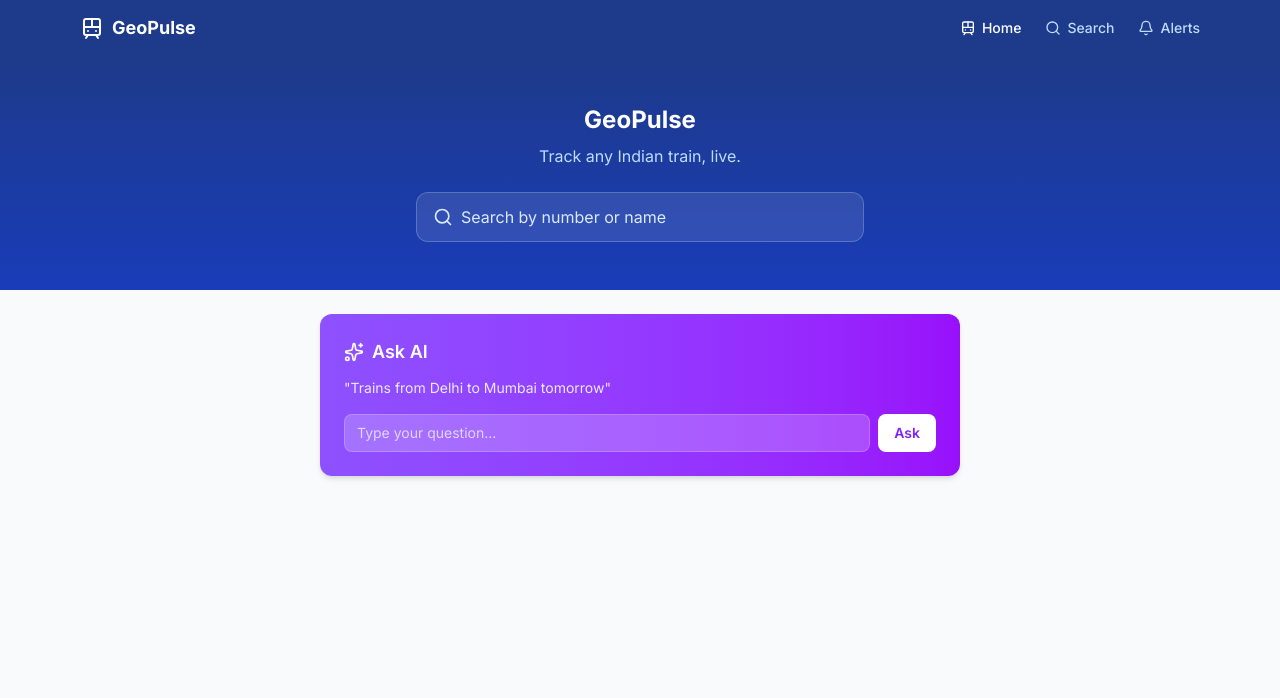
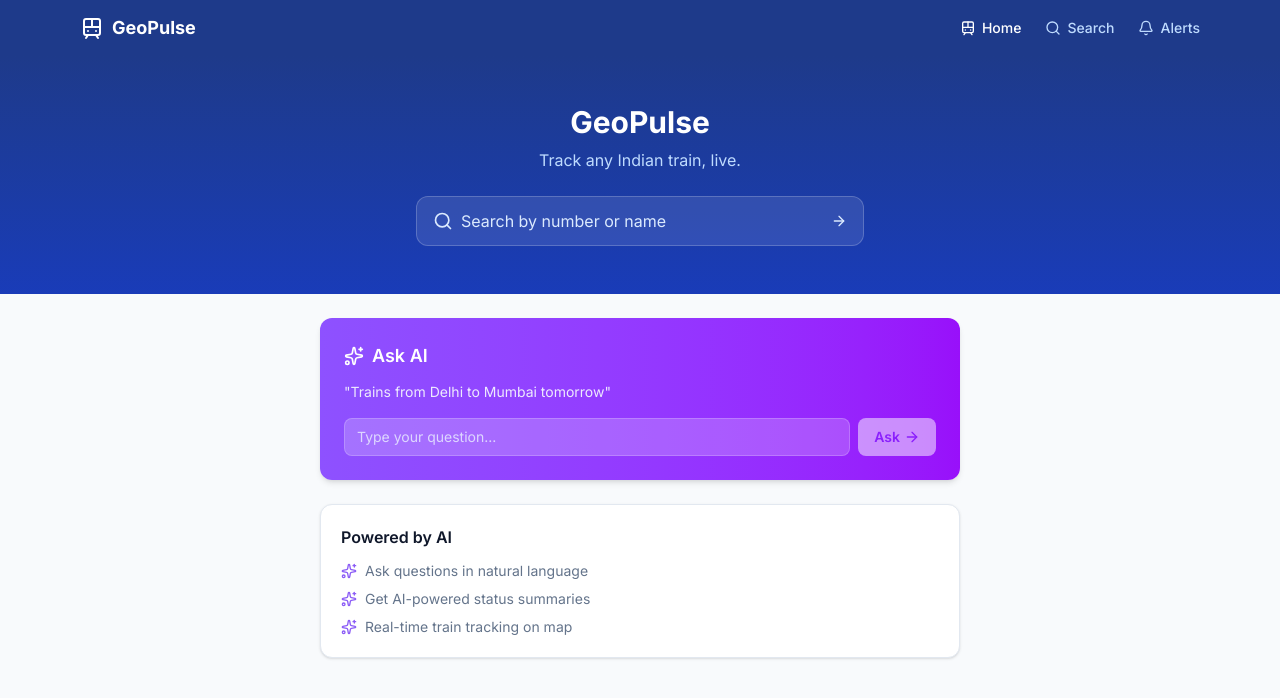
Before and after one commit to AyushSid28/GeoPulse, a React (Vite) app in the folder frontend/: page / in a window 1280 px wide. Shown: the top 698 px of the page. Built offline with nearby package versions, Linux system fonts and the light colour scheme.

Commit message:
wire up home page with AI search and recent trains

```diff
--- a/frontend/src/pages/HomePage.tsx
+++ b/frontend/src/pages/HomePage.tsx
@@ -1,42 +1,156 @@
-import { Search, Sparkles } from 'lucide-react'
+import { useState, useEffect } from 'react'
 import { useNavigate } from 'react-router-dom'
+import { Search, Sparkles, ArrowRight, Clock, ChevronRight } from 'lucide-react'
+import { aiSearch } from '../api/ai'
+import TrainCard from '../components/search/TrainCard'
+import LoadingSpinner from '../components/shared/LoadingSpinner'
+import type { Train } from '../types'
 
 export default function HomePage() {
   const navigate = useNavigate()
+  const [aiQuery, setAiQuery] = useState('')
+  const [aiLoading, setAiLoading] = useState(false)
+  const [aiResults, setAiResults] = useState<Train[] | null>(null)
+  const [aiCaption, setAiCaption] = useState<string | null>(null)
+  const [aiError, setAiError] = useState<string | null>(null)
+  const [recentTrains, setRecentTrains] = useState<Train[]>([])
+
+  useEffect(() => {
+    const stored = localStorage.getItem('geopulse_recent')
+    if (stored) {
+      try { setRecentTrains(JSON.parse(stored)) } catch { /* ignore */ }
+    }
+  }, [])
+
+  const handleAISearch = async (e: React.FormEvent) => {
+    e.preventDefault()
+    const trimmed = aiQuery.trim()
+    if (!trimmed) return
+
+    setAiLoading(true)
+    setAiResults(null)
+    setAiCaption(null)
+    setAiError(null)
+
+    try {
+      const data = await aiSearch(trimmed)
+      setAiResults(data.results)
+      setAiCaption(data.caption)
+    } catch {
+      setAiError('AI search failed. Try the manual search.')
+    } finally {
+      setAiLoading(false)
+    }
+  }
 
   return (
     <div>
+      {/* Hero */}
       <section className="bg-gradient-to-b from-primary to-blue-800 text-white px-4 py-12 text-center">
-        <h1 className="text-2xl font-bold mb-2">GeoPulse</h1>
+        <h1 className="text-3xl font-bold mb-2">GeoPulse</h1>
         <p className="text-blue-200 mb-6">Track any Indian train, live.</p>
         <button
           onClick={() => navigate('/search')}
           className="w-full max-w-md mx-auto flex items-center gap-2 bg-white/10 border border-white/20 rounded-xl px-4 py-3 text-left text-blue-100 hover:bg-white/20 transition"
         >
           <Search className="w-5 h-5" />
-          Search by number or name
+          <span className="flex-1">Search by number or name</span>
+          <ArrowRight className="w-4 h-4" />
         </button>
       </section>
 
-      <section className="px-4 py-6 max-w-2xl mx-auto">
+      <div className="px-4 py-6 max-w-2xl mx-auto space-y-6">
+        {/* AI Search Card */}
         <div className="bg-gradient-to-r from-violet-500 to-purple-600 rounded-xl p-6 text-white shadow-md">
           <div className="flex items-center gap-2 mb-3">
             <Sparkles className="w-5 h-5" />
             <h2 className="font-semibold text-lg">Ask AI</h2>
           </div>
           <p className="text-violet-100 text-sm mb-4">"Trains from Delhi to Mumbai tomorrow"</p>
-          <div className="flex gap-2">
+          <form onSubmit={handleAISearch} className="flex gap-2">
             <input
               type="text"
+              value={aiQuery}
+              onChange={(e) => setAiQuery(e.target.value)}
               placeholder="Type your question..."
-              className="flex-1 rounded-lg px-3 py-2 text-sm bg-white/20 placeholder-violet-200 border border-white/20 focus:outline-none focus:ring-2 focus:ring-white/40"
+              className="flex-1 rounded-lg px-3 py-2 text-sm bg-white/20 placeholder-violet-200 border border-white/20 focus:outline-none focus:ring-2 focus:ring-white/40 text-white"
             />
-            <button className="bg-white text-violet-600 font-semibold text-sm px-4 py-2 rounded-lg hover:bg-violet-50 transition">
-              Ask
+            <button
+              type="submit"
+              disabled={aiLoading || !aiQuery.trim()}
+              className="bg-white text-violet-600 font-semibold text-sm px-4 py-2 rounded-lg hover:bg-violet-50 transition disabled:opacity-50 flex items-center gap-1"
+            >
+              {aiLoading ? '...' : <>Ask <ArrowRight className="w-4 h-4" /></>}
             </button>
+          </form>
+        </div>
+
+        {/* AI Results (inline) */}
+        {aiLoading && <LoadingSpinner label="Asking AI..." />}
+
+        {aiError && (
+          <div className="bg-red-50 border border-red-200 text-red-700 rounded-xl px-4 py-3 text-sm">
+            {aiError}
           </div>
+        )}
+
+        {aiCaption && (
+          <div className="flex items-start gap-2 bg-violet-50 border border-violet-200 rounded-xl px-4 py-3">
+            <Sparkles className="w-4 h-4 text-ai mt-0.5 shrink-0" />
+            <p className="text-sm text-violet-800">{aiCaption}</p>
+          </div>
+        )}
+
+        {aiResults && aiResults.length > 0 && (
+          <div className="space-y-2">
+            {aiResults.map((train) => (
+              <TrainCard key={train.id} train={train} />
+            ))}
+          </div>
+        )}
+
+        {/* Recently Tracked */}
+        {recentTrains.length > 0 && (
+          <div>
+            <div className="flex items-center gap-2 mb-3">
+              <Clock className="w-4 h-4 text-text-secondary" />
+              <h2 className="font-semibold text-text-primary">Recently Tracked</h2>
+            </div>
+            <div className="flex gap-3 overflow-x-auto pb-2 -mx-4 px-4 scrollbar-hide">
+              {recentTrains.map((train) => (
+                <button
+                  key={train.id}
+                  onClick={() => navigate(`/train/${train.number}`)}
+                  className="shrink-0 bg-surface border border-border rounded-xl px-4 py-3 shadow-sm hover:border-primary-light hover:shadow-md transition text-left min-w-[140px]"
+                >
+                  <p className="font-mono font-medium text-primary text-sm">{train.number}</p>
+                  <p className="text-xs text-text-secondary truncate mt-0.5">{train.name}</p>
+                  <ChevronRight className="w-3 h-3 text-text-secondary mt-1" />
+                </button>
+              ))}
+            </div>
+          </div>
+        )}
+
+        {/* Features */}
+        <div className="bg-surface border border-border rounded-xl p-5 shadow-sm">
+          <h3 className="font-semibold mb-3 text-text-primary">Powered by AI</h3>
+          <ul className="space-y-2 text-sm text-text-secondary">
+            <li className="flex items-center gap-2">
+              <Sparkles className="w-4 h-4 text-ai" />
+              Ask questions in natural language
+            </li>
+            <li className="flex items-center gap-2">
+              <Sparkles className="w-4 h-4 text-ai" />
+              Get AI-powered status summaries
+            </li>
+            <li className="flex items-center gap-2">
+              <Sparkles className="w-4 h-4 text-ai" />
+              Real-time train tracking on map
+            </li>
+          </ul>
         </div>
-      </section>
+      </div>
     </div>
   )
 }
```
